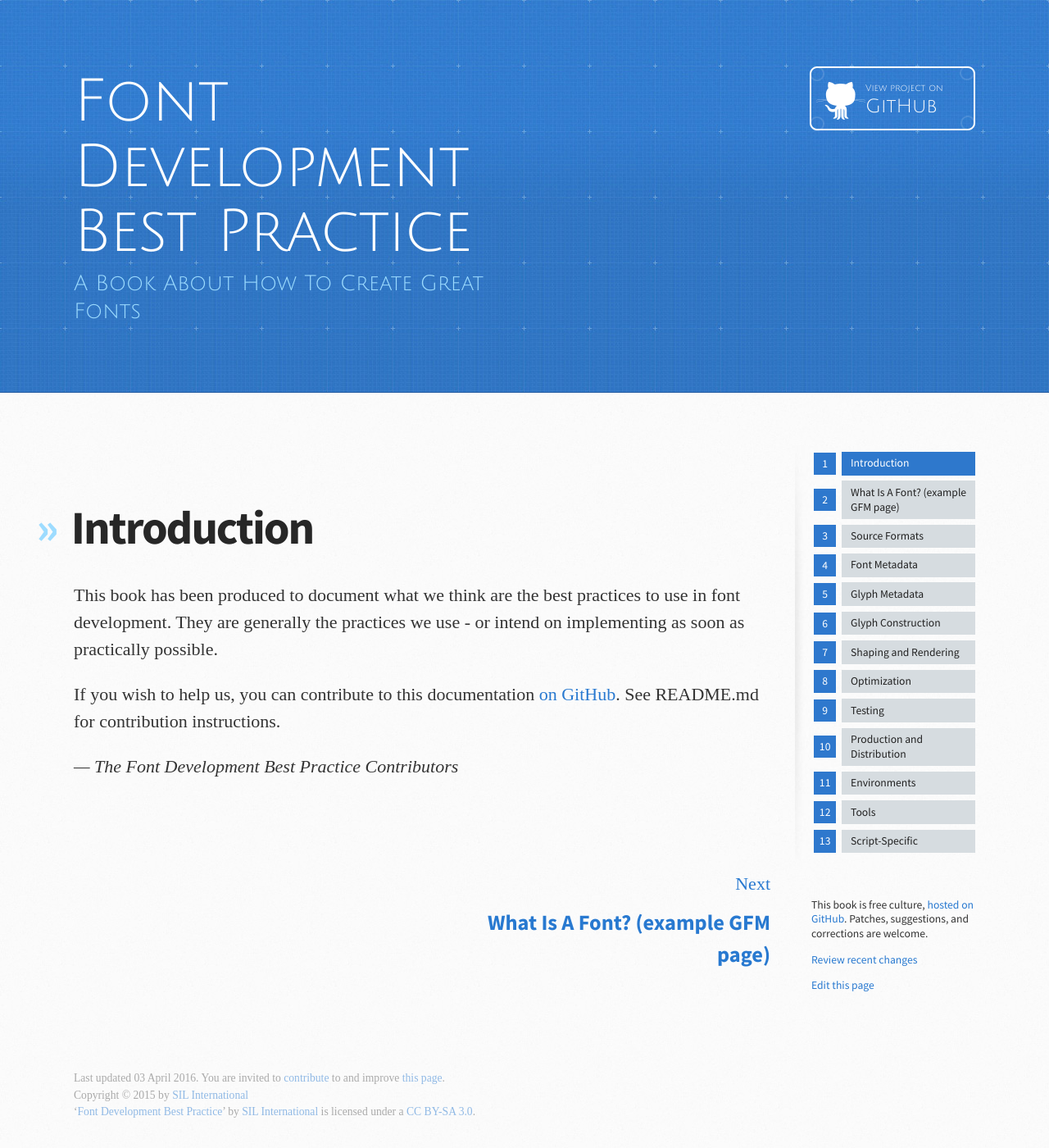
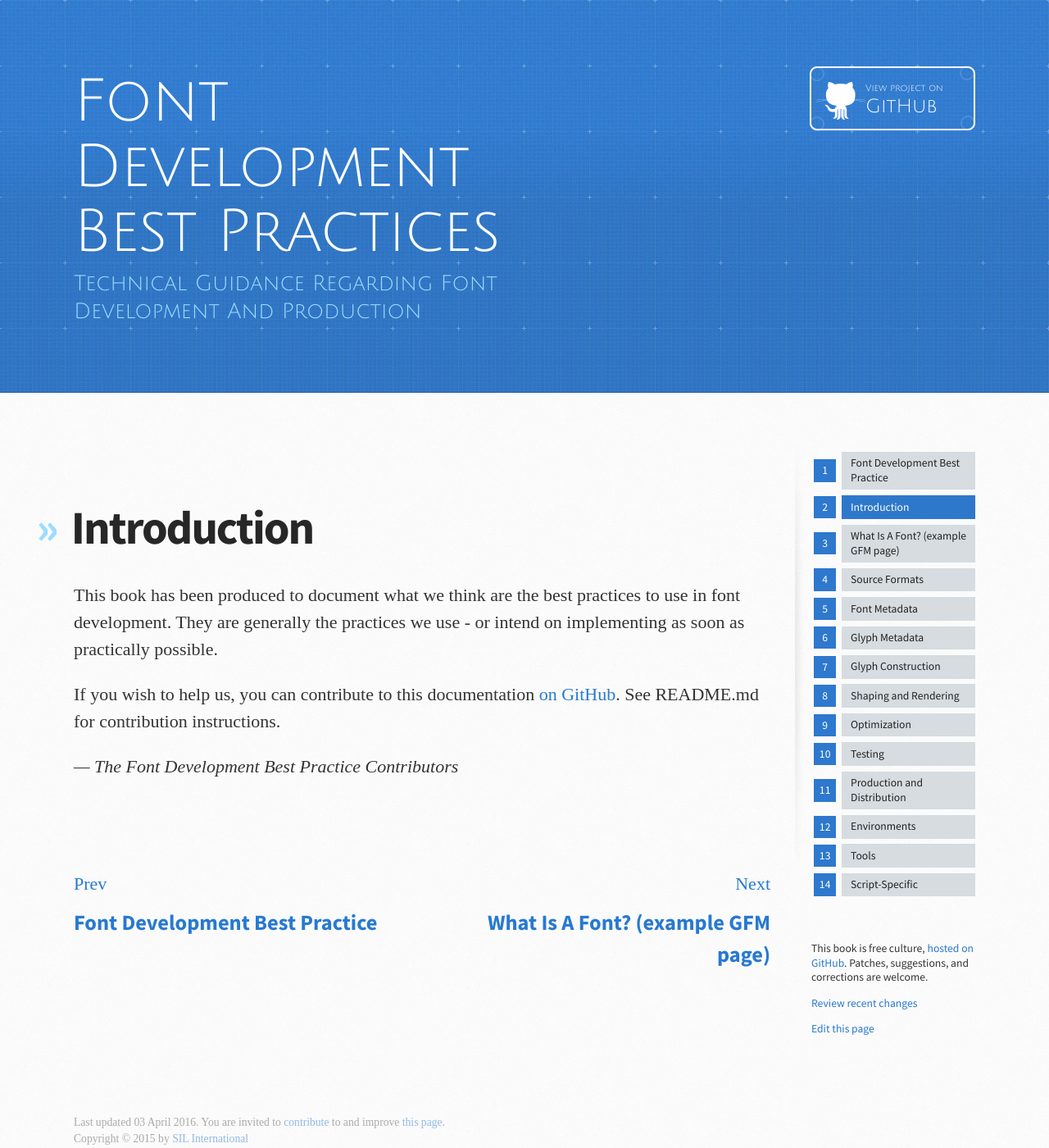
Before and after one commit to silnrsi/FDBP, a Jekyll site: the page built from en-US/Introduction.md, in a window 1280 px wide and 1400 px high. Shown: the whole window at 82% size. Built offline with Jekyll 4.4.1, drawn with Linux system fonts in a browser that asks for light colours; some web fonts are replaced; some of the changed text lies outside the part shown.

Commit message:
Updating subtitle, making title plural

```diff
--- a/_config.yml
+++ b/_config.yml
@@ -5,5 +5,5 @@ exclude: ["en-US/images/precompressed/", "node_modules", "Gruntfile.js", "packag
 url: http://silnrsi.github.io/FDBP
 baseurl: /FDBP
 repourl: //github.com/silnrsi/FDBP
-title: Font Development Best Practice
-subtitle: A book about how to create great fonts
+title: Font Development Best Practices
+subtitle: Technical guidance regarding font development and production
```
